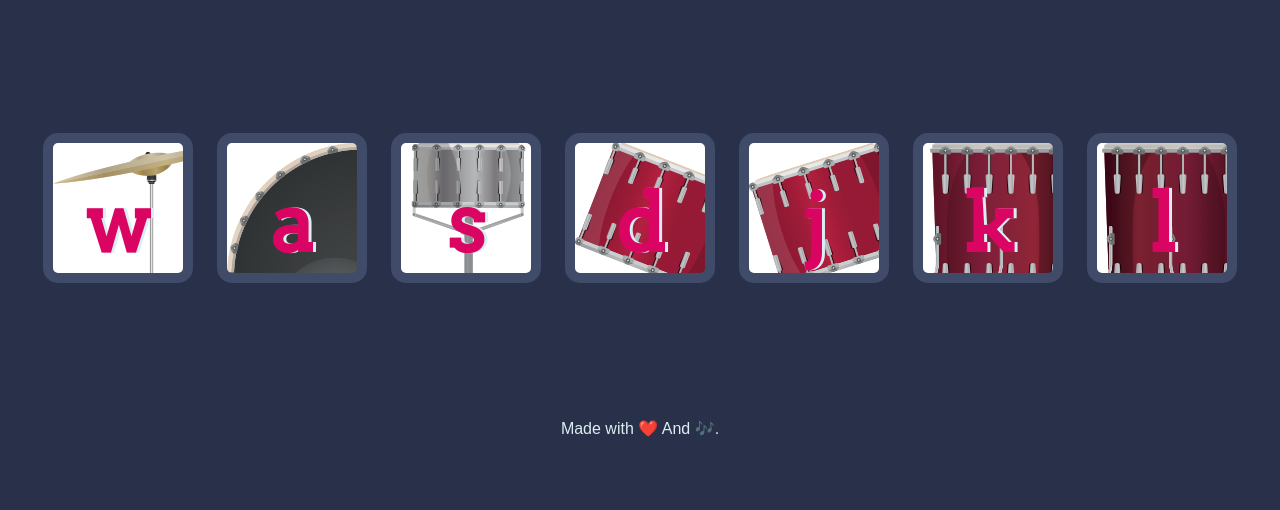
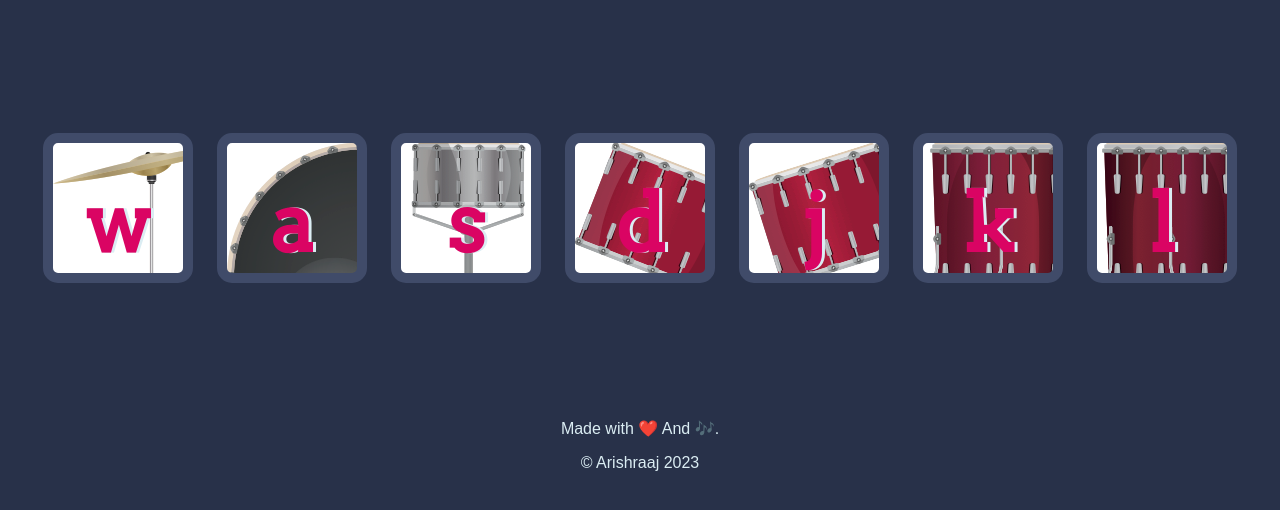
Before and after one commit to Arishraaj/Music-Website, a plain HTML site: page index.html in a window 1280 px wide. Shown: the part 156-666 px from the top of the page. Drawn offline with Linux system fonts and the light colour scheme.

Commit message:
Update index.html

```diff
--- a/index.html
+++ b/index.html
@@ -25,7 +25,7 @@
 <script src="index.js" defer="defer"></script>
   <footer>
     Made with ❤️ And 🎶.
-
+    <p>© Arishraaj 2023</p>
   </footer>
 </body>
 
```
